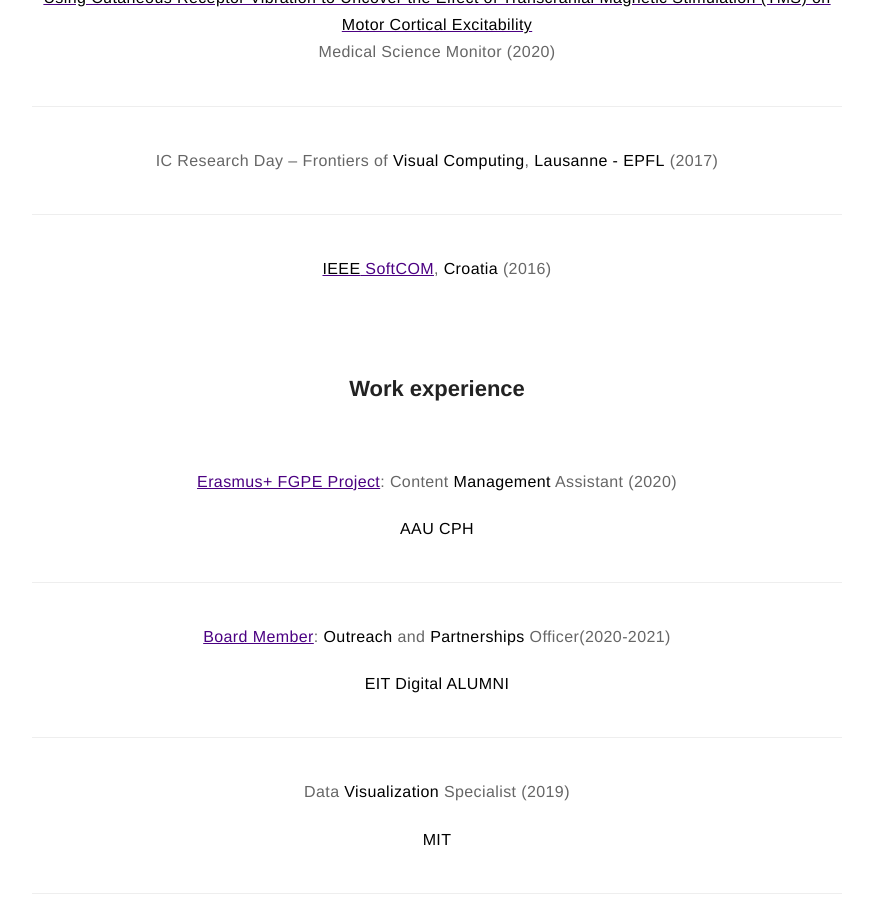
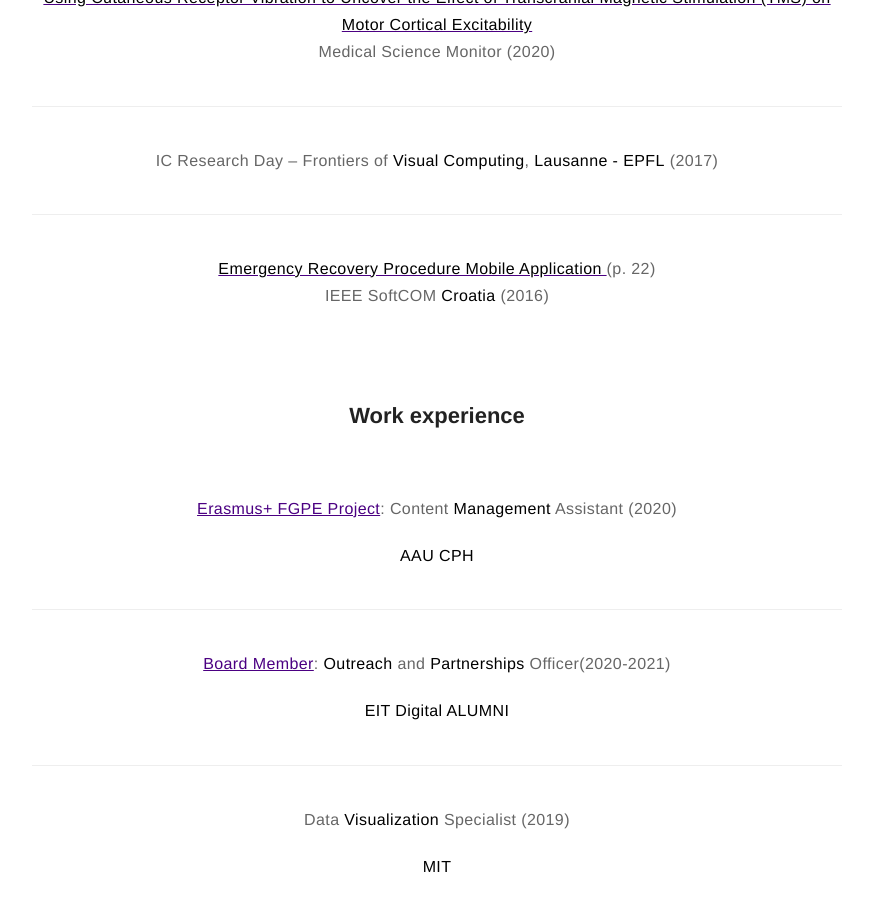
Before and after one commit to dljubenk/dljubenk.github.io, a Jekyll site: the page built from about.md, in a window 1280 px wide and 900 px high, scrolled down 1232 px. Shown: the whole window, without its empty margins (203-1076 px from the left). Built offline with Jekyll 4.4.1, drawn with Linux system fonts in a browser that asks for light colours.

Commit message:
Update about.md

```diff
--- a/about.md
+++ b/about.md
@@ -19,7 +19,8 @@ layout: page
 ---
 <p align="center">IC Research Day – Frontiers of <strong>Visual Computing</strong>, <strong>Lausanne - EPFL</strong> (2017)</p>
 ---
-<p align="center"><a href="http://marjan.fesb.hr/SoftCOM/2016/files/apk/final_program_2016.pdf"><strong>IEEE</strong> SoftCOM</a>, <strong>Croatia</strong> (2016)</p>
+<p align="center"><a href="http://marjan.fesb.hr/SoftCOM/2016/files/apk/final_program_2016.pdf"><strong>Emergency Recovery Procedure Mobile Application
+</strong></a> (p. 22)<br /> IEEE SoftCOM <strong>Croatia</strong> (2016)</p>
 
 <br>
 <br>
```
